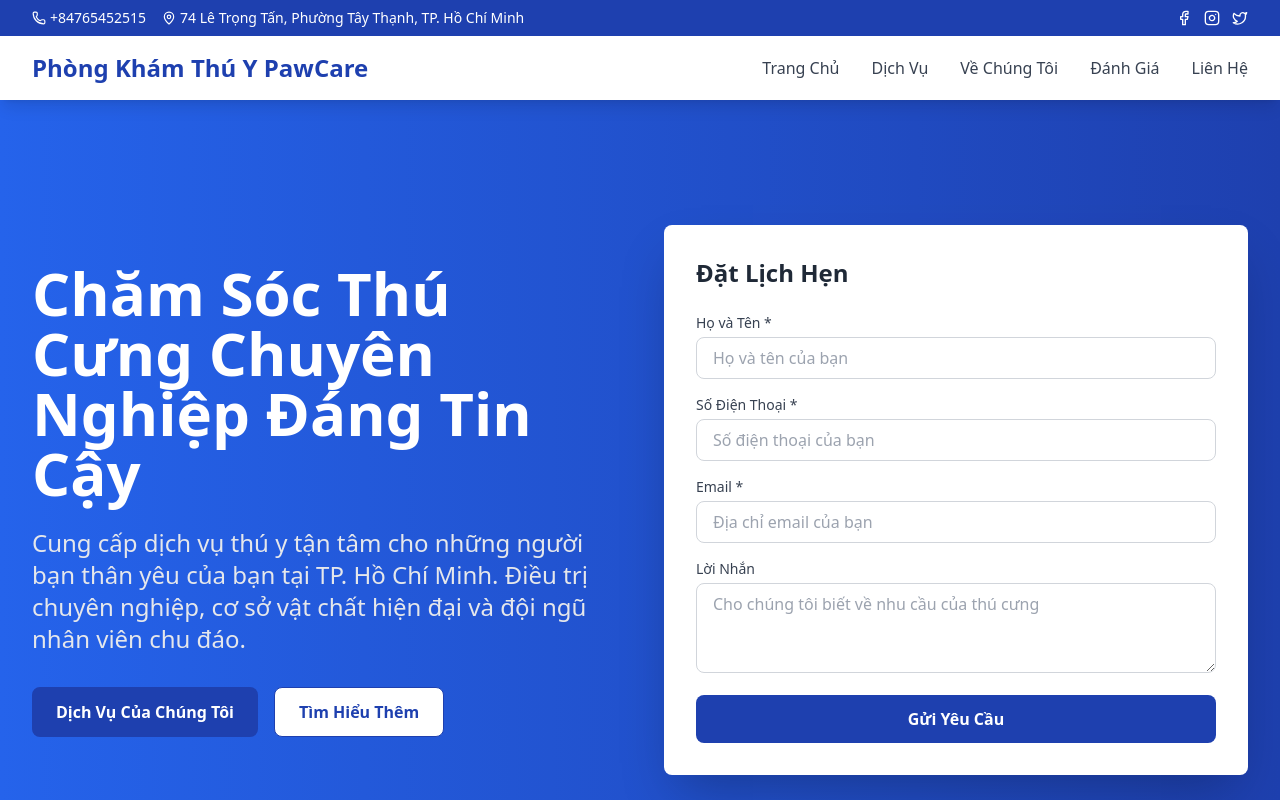
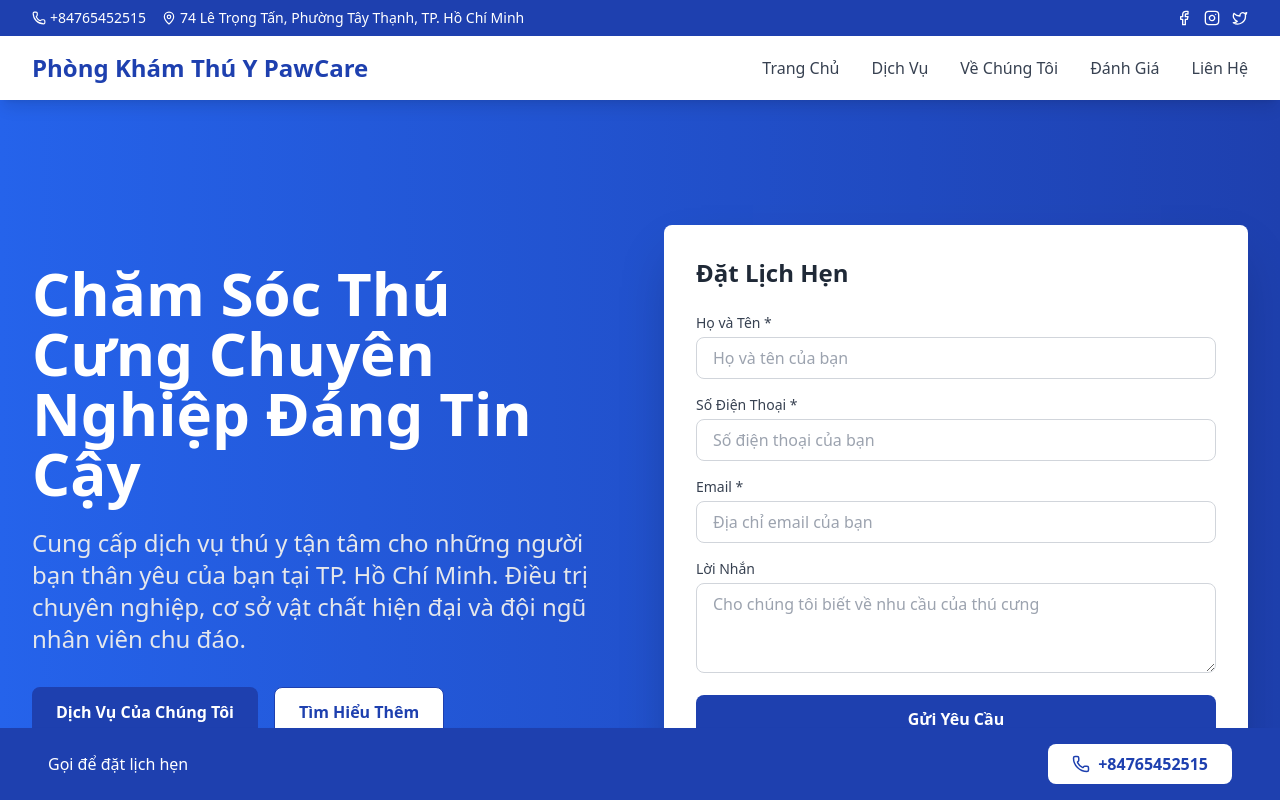
Before and after one commit to HoangBao1302/vet-clinic-vietnamese, a Next.js app: page / in a window 1280 px wide. Shown: the top 800 px of the page. Built offline with nearby package versions, Linux system fonts and the light colour scheme.

Commit message:
Add StickyCallToAction component

```diff
--- /dev/null
+++ b/components/StickyCallToAction.tsx
@@ -0,0 +1,40 @@
+"use client";
+
+import { useState, useEffect } from "react";
+import { Phone } from "lucide-react";
+
+export default function StickyCallToAction() {
+  const [isClient, setIsClient] = useState(false);
+
+  useEffect(() => {
+    setIsClient(true);
+  }, []);
+
+  const handleCall = () => {
+    if (typeof window !== "undefined") {
+      window.location.href = "tel:+84765452515";
+    }
+  };
+
+  return (
+    <div className="fixed bottom-0 left-0 right-0 bg-primary-600 text-white p-4 shadow-lg z-40">
+      <div className="container-custom">
+        <div className="flex items-center justify-between">
+          <div className="flex-1">
+            <p className="font-medium text-center md:text-left">
+              Gọi để đặt lịch hẹn
+            </p>
+          </div>
+          <button
+            onClick={() => isClient && handleCall()}
+            className="flex items-center space-x-2 bg-white text-primary-600 px-6 py-2 rounded-lg font-semibold hover:bg-gray-100 transition-colors duration-200"
+            suppressHydrationWarning
+          >
+            <Phone size={18} />
+            <span>+84765452515</span>
+          </button>
+        </div>
+      </div>
+    </div>
+  );
+}
```
